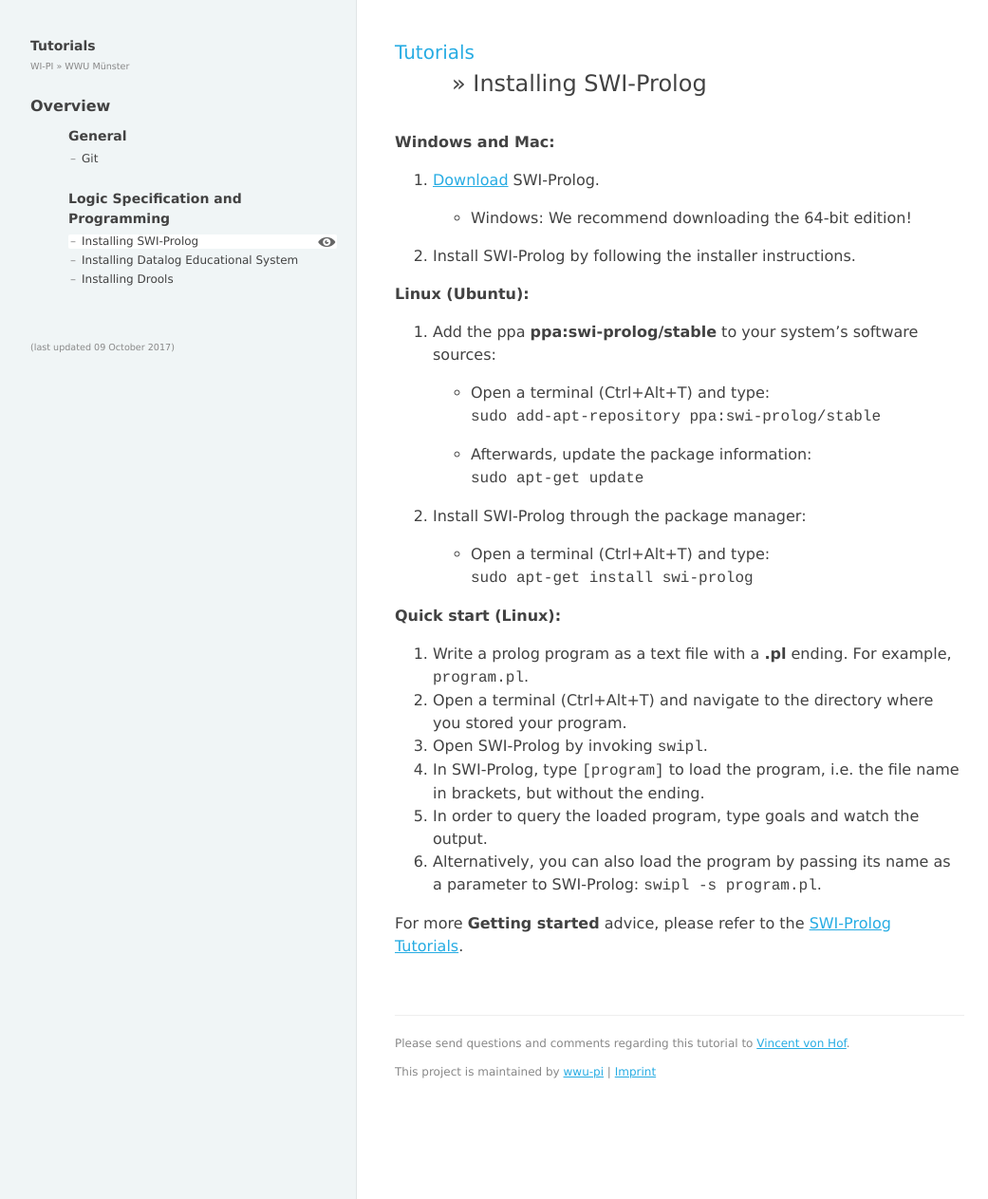
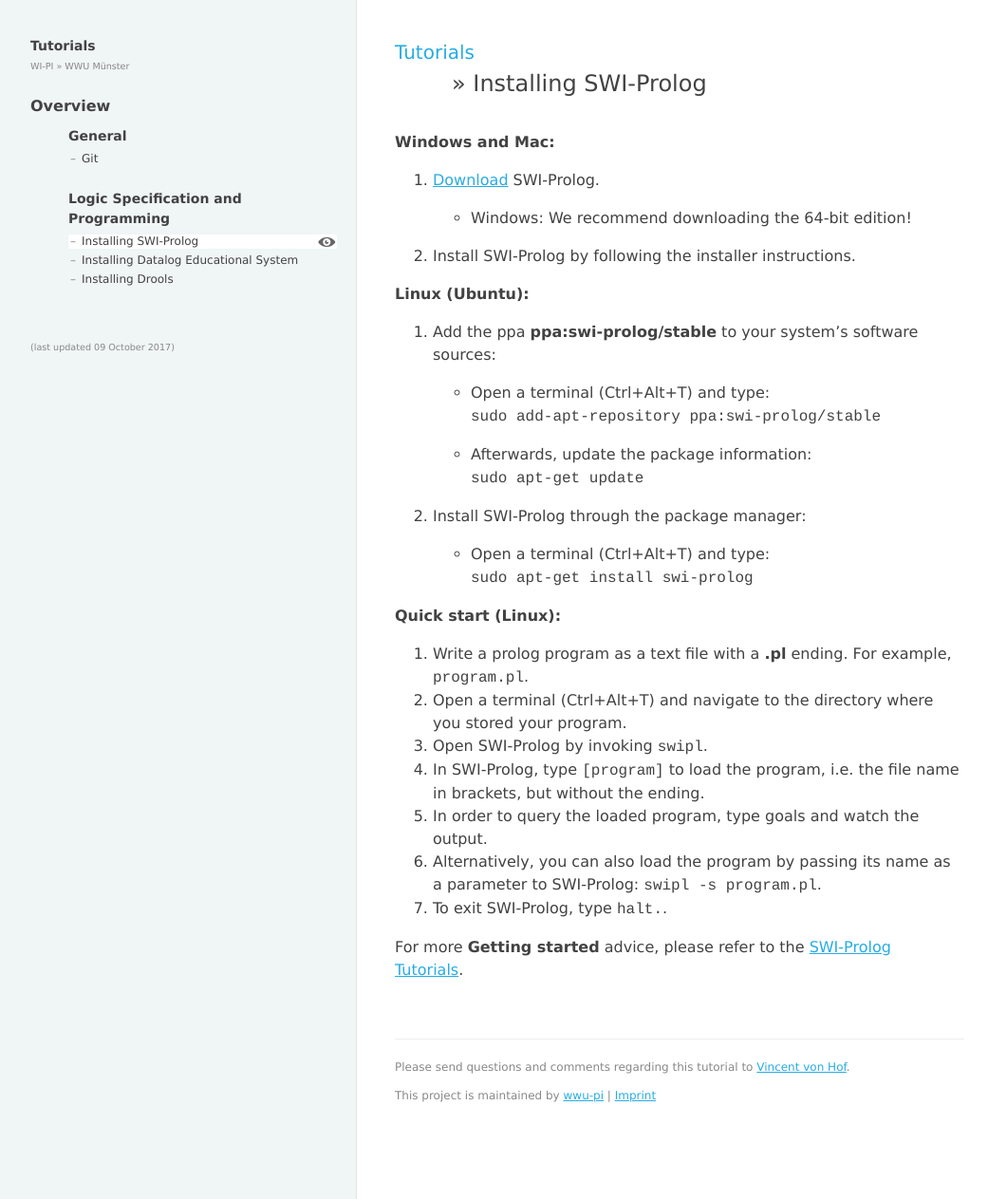
Before and after one commit to wwu-pi/tutorials, a Jekyll site: the page built from lectures/lsp/010_install_swi_prolog.md, in a window 1280 px wide and 1263 px high. Shown: the whole window at 95% size, without its empty margins (8-1049 px from the left). Built offline with Jekyll 4.4.1, drawn with Linux system fonts in a browser that asks for light colours.

Commit message:
info how to exit swipl

```diff
--- a/lectures/lsp/010_install_swi_prolog.md
+++ b/lectures/lsp/010_install_swi_prolog.md
@@ -34,5 +34,6 @@
 4. In SWI-Prolog, type `[program]` to load the program, i.e. the file name in brackets, but without the ending.
 5. In order to query the loaded program, type goals and watch the output.
 6. Alternatively, you can also load the program by passing its name as a parameter to SWI-Prolog: `swipl -s program.pl`.
+7. To exit SWI-Prolog, type `halt.`.
 
 For more **Getting started** advice, please refer to the [SWI-Prolog Tutorials](http://www.swi-prolog.org/pldoc/man?section=quickstart).
```
